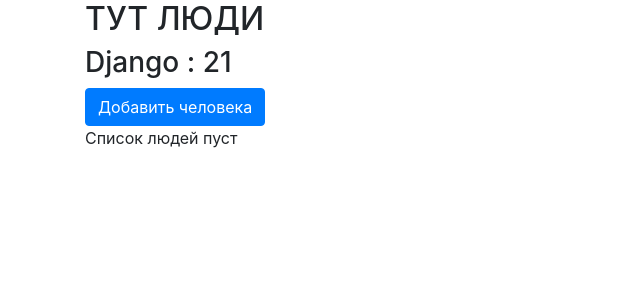
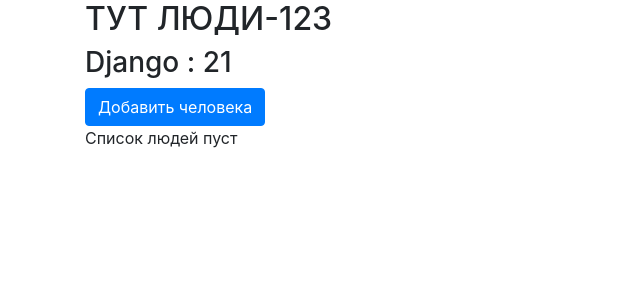
Before and after one commit to Freeroed/django, a Django app: page / in a window 1280 px wide. Shown: the part 56-356 px from the top of the page, without its empty margins (0-640 px from the left). Run offline with Django 3.2, Linux system fonts and the light colour scheme; data that the repository does not hold is empty; some libraries are stand-ins or nearby versions.

Commit message:
Поменял заголовок на главной странице.

```diff
--- a/infoSystem/templates/person/persons.html
+++ b/infoSystem/templates/person/persons.html
@@ -3,7 +3,7 @@
 {% block title %} Persons {% endblock %}
 
 {% block content%}
-    <h2>ТУТ ЛЮДИ</h2>
+    <h2>ТУТ ЛЮДИ-123</h2>
     <div>
         <h3>
             {{name}} : {{age}}
```
